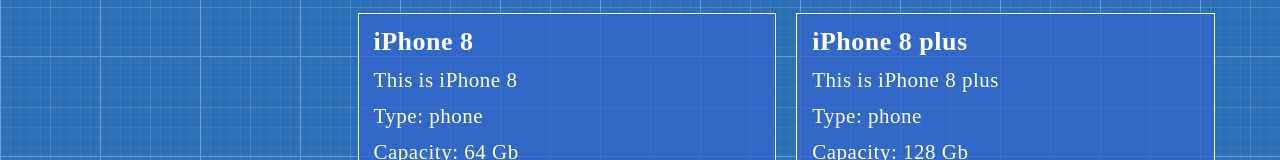
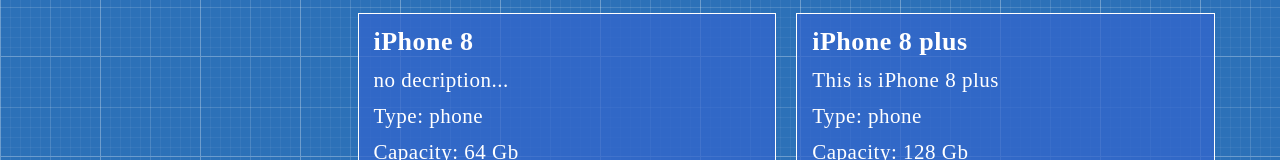
Before and after one commit to YuliaKhomenko/work-shop-project, a React (Create React App) app: page / in a window 1280 px wide. Shown: the part 144-304 px from the top of the page. Built offline with nearby package versions, Linux system fonts and the light colour scheme.

Commit message:
add 1st way to mark unrequired fields, like description in props in ProductListItem

```diff
--- a/src/App/Main/Products/ProductsListItem.js
+++ b/src/App/Main/Products/ProductsListItem.js
@@ -4,7 +4,7 @@ import './ProductsListItem.css'
 
 const ProductsListItem = ({
     name,
-    description,
+    description = "no decription...",
     type,
     capacity,
     price,
@@ -27,11 +27,11 @@ const ProductsListItem = ({
 }
 
 ProductsListItem.propTypes = {
-    name: PropTypes.string,
+    name: PropTypes.string.isRequired,
     description: PropTypes.string,
     type: PropTypes.string,
     capacity: PropTypes.number,
-    price: PropTypes.number,
+    price: PropTypes.number.isRequired,
 }
 
 export default ProductsListItem
--- a/src/App/Main/Products/products.js
+++ b/src/App/Main/Products/products.js
@@ -2,7 +2,6 @@ const products = [
     {
         id:1,
         name:"iPhone 8",
-        description:"This is iPhone 8",
         type:"phone",
         capacity:64,
         price:499,
```
